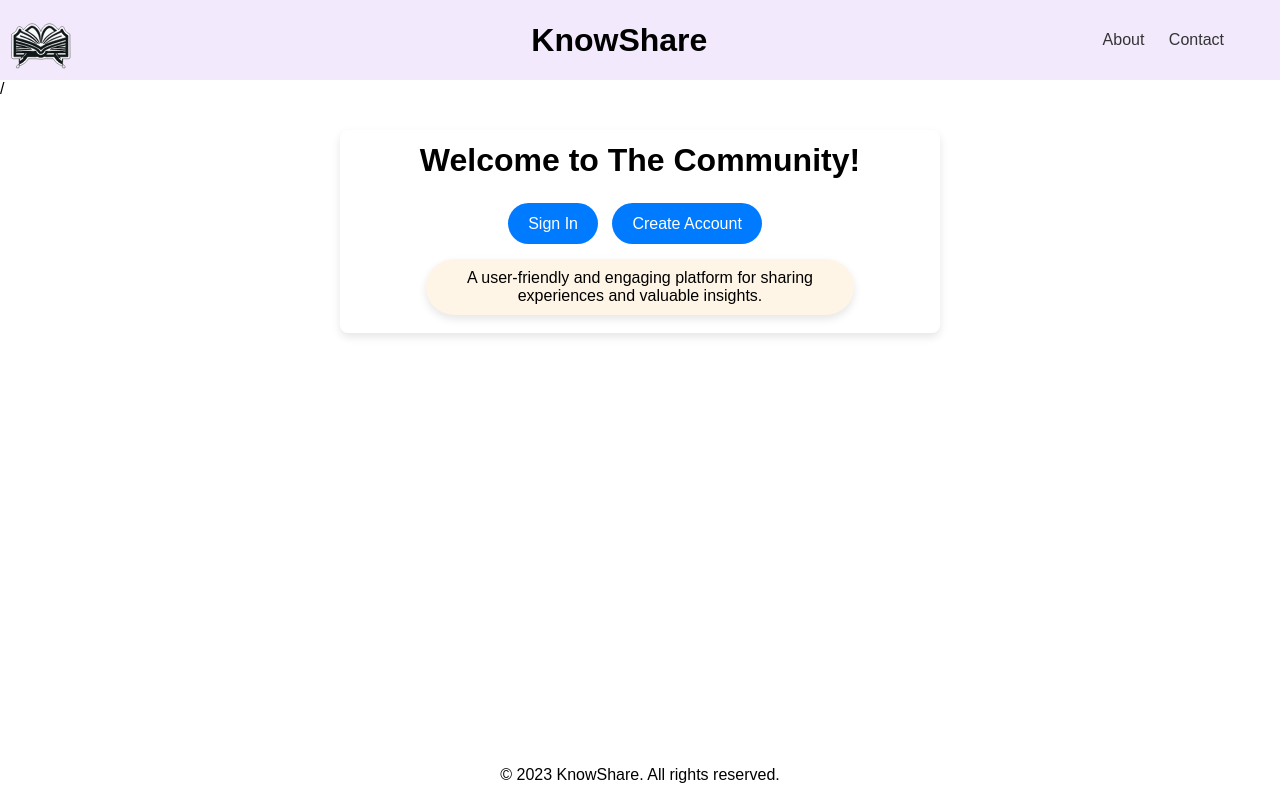
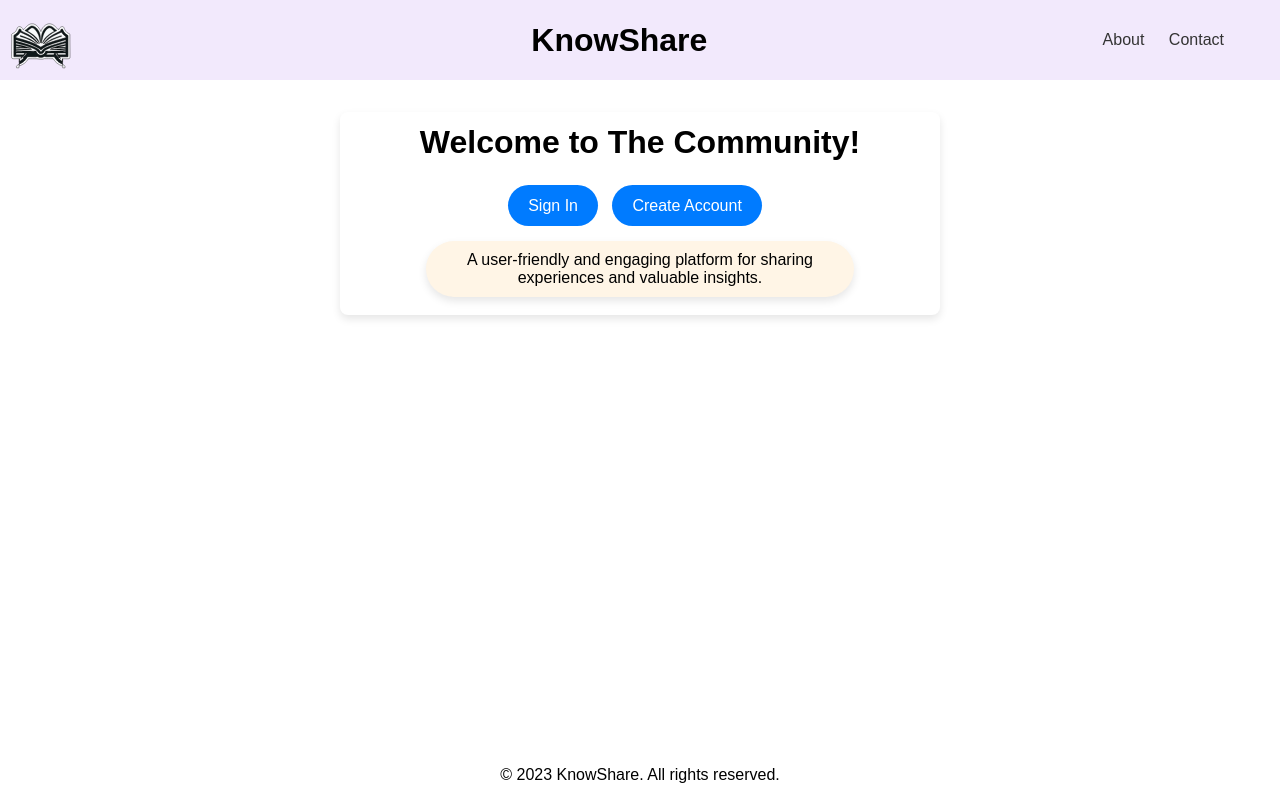
Before and after one commit to Cooper-Matrix/Website, a plain HTML site: page index.html in a window 1280 px wide. Drawn offline with Linux system fonts and the light colour scheme.

Commit message:
Update index.html

```diff
--- a/index.html
+++ b/index.html
@@ -21,7 +21,7 @@
       </ul>
     </nav>
   </header>
-  <main>/
+  <main>
 
     <section id="hero">
       <div class="hero-content">
```
